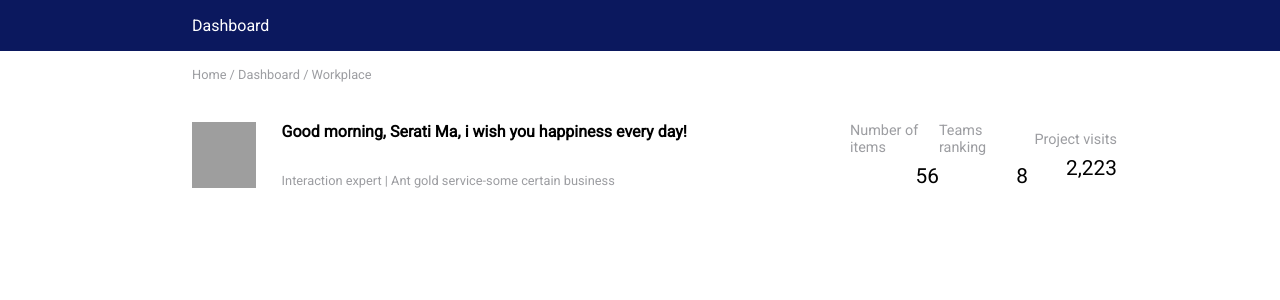
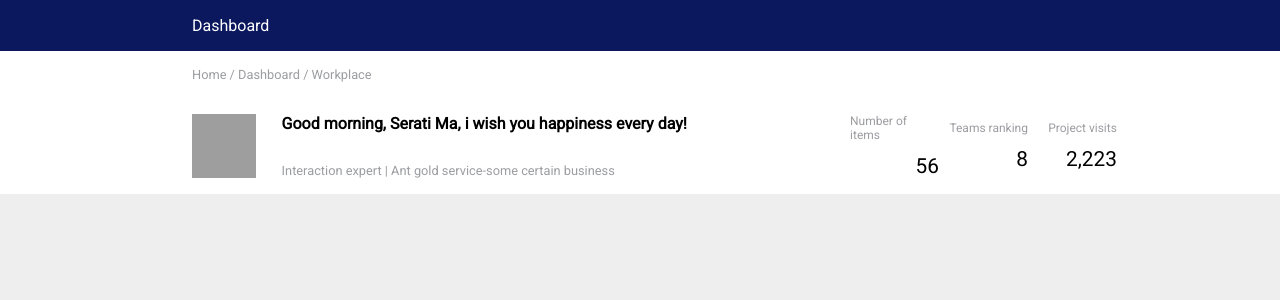
Before and after one commit to nicokurogane/react-dashboard, a React (Create React App) app: page / in a window 1280 px wide. Shown: the top 300 px of the page. Built offline with nearby package versions, Linux system fonts and the light colour scheme; grey boxes are pictures that could not be loaded.

Commit message:
Modified some navbar to have  a better spacing

```diff
--- a/src/app.css
+++ b/src/app.css
@@ -1 +1,6 @@
 @import url('https://fonts.googleapis.com/css?family=Roboto&display=swap');
+
+
+body{
+    background-color: #eeeeee;
+}
--- a/src/components/NavBar.js
+++ b/src/components/NavBar.js
@@ -6,6 +6,7 @@ const NavBar = () => {
     return (
         <>
             <header> Dashboard </header>
+            <div className="header-container">
             <div className="breadcumb-container">
                 <span>Home / Dashboard / Workplace</span>
             </div>
@@ -28,6 +29,7 @@ const NavBar = () => {
                     <Counter props={{ title: "Project visits", number: "2,223" }} />
                 </div>
             </div>
+            </div>
         </>
     );
 }
--- a/src/components/counter.css
+++ b/src/components/counter.css
@@ -1,5 +1,4 @@
 .counter-container{
-
     width:  15%;
     display: flex;
     flex-direction: column;
@@ -8,13 +7,13 @@
 }
 
 .counter-title{
-    font-size: 0.9em;
+    font-size: 0.75em;
     color:#9c9da1;
     align-self: flex-end;
 }
 
 .counter-number{
-    margin-top: 1vh;
+    margin-top: 1.5vh;
     font-size: 1.3em;
     align-self: flex-end;
 }
--- a/src/components/navbar.css
+++ b/src/components/navbar.css
@@ -14,9 +14,13 @@ header{
     padding:  2vh 15vw;
 }
 
+.header-container{
+    background-color: #ffffff;
+}
+
 .main-container{
-    padding-top: 3vh;
-    padding-bottom:4vw;
+    padding-top: 2vh;
+    padding-bottom:2vh;
     padding-left:15vw;
     display: flex;
 }
```
